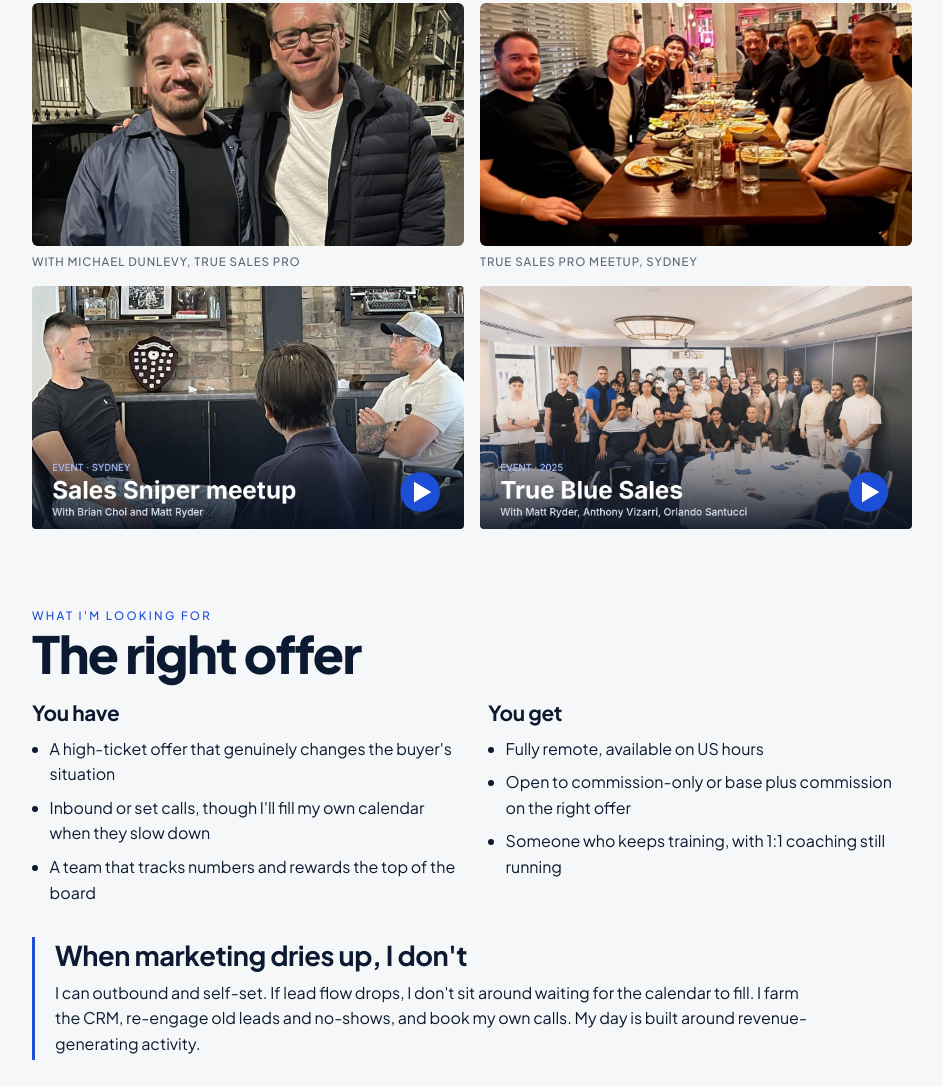
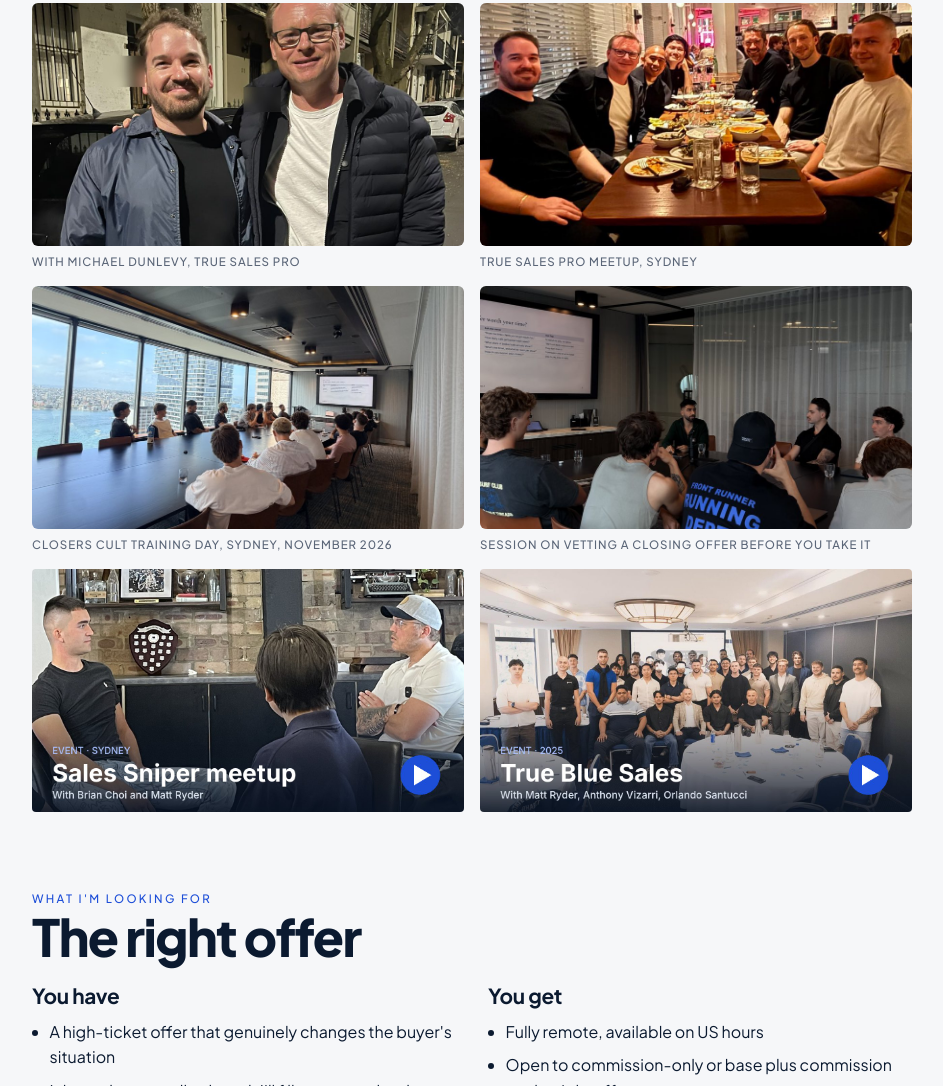
Before and after one commit to nickweir-sales/nickweir-sales.github.io, a plain HTML site: page index.html in a window 1280 px wide. Shown: the part 9641-10727 px from the top of the page, without its empty margins (168-1111 px from the left). Drawn offline with Linux system fonts and the light colour scheme.

Commit message:
Add Closers Cult Sydney training photos
Co-Authored-By: Claude Opus 5.5 <noreply@anthropic.com>
Claude-Session: https://claude.ai/code/session_01T31o2VSfMCB8QaqiKuKXJq

```diff
--- a/index.html
+++ b/index.html
@@ -471,6 +471,10 @@ body{overflow-x:clip}
       <figure><img class="photo" src="img/tsp-dinner.jpg" alt="True Sales Pro members at dinner in Sydney" loading="lazy"><figcaption>True Sales Pro meetup, Sydney</figcaption></figure>
     </div>
     <div class="duo" style="margin-top:16px">
+      <figure><img class="photo" src="img/cc-sydney-room.jpg" alt="A room of closers at a Closers Cult training day overlooking Sydney Harbour" loading="lazy" style="object-position:50% 56%"><figcaption>Closers Cult training day, Sydney, November 2026</figcaption></figure>
+      <figure><img class="photo" src="img/cc-sydney-session.jpg" alt="Closers Cult session in Sydney, a slide on vetting a sales offer on screen" loading="lazy" style="object-position:50% 52%"><figcaption>Session on vetting a closing offer before you take it</figcaption></figure>
+    </div>
+    <div class="duo" style="margin-top:16px">
       <button class="yt-embed" type="button" data-yt="QHof8_GJ96Q" data-track="event-sales-sniper" aria-label="Play: Sales Sniper meetup, Sydney, with Brian Choi and Matt Ryder"><img src="img/event-sniper.jpg" alt="" loading="lazy"></button>
       <button class="yt-embed" type="button" data-yt="nCBBKcKunTs" data-track="event-true-blue" aria-label="Play: True Blue Sales event with Matt Ryder, Anthony Vizarri and Orlando Santucci"><img src="img/event-trueblue.jpg" alt="" loading="lazy"></button>
     </div>
```
Also changed, not shown: img/cc-sydney-room.jpg (added), img/cc-sydney-session.jpg (added).
